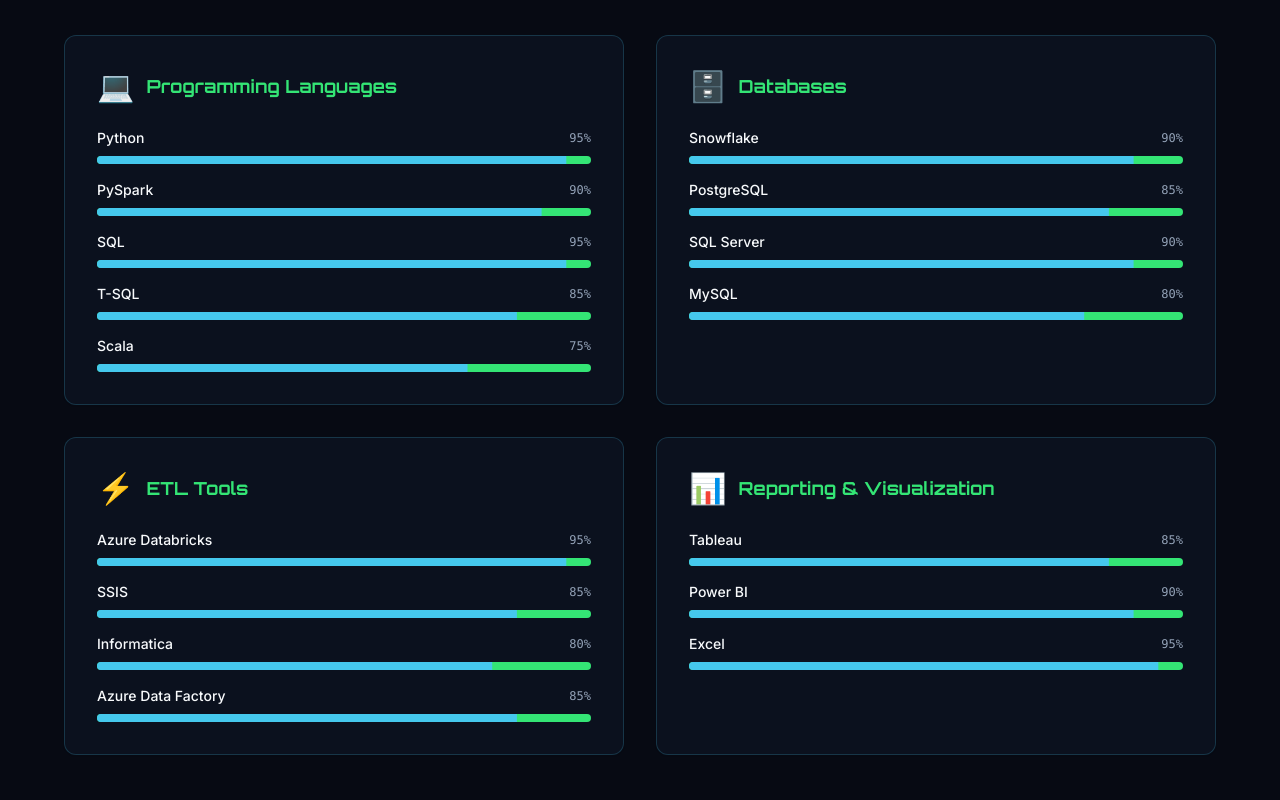
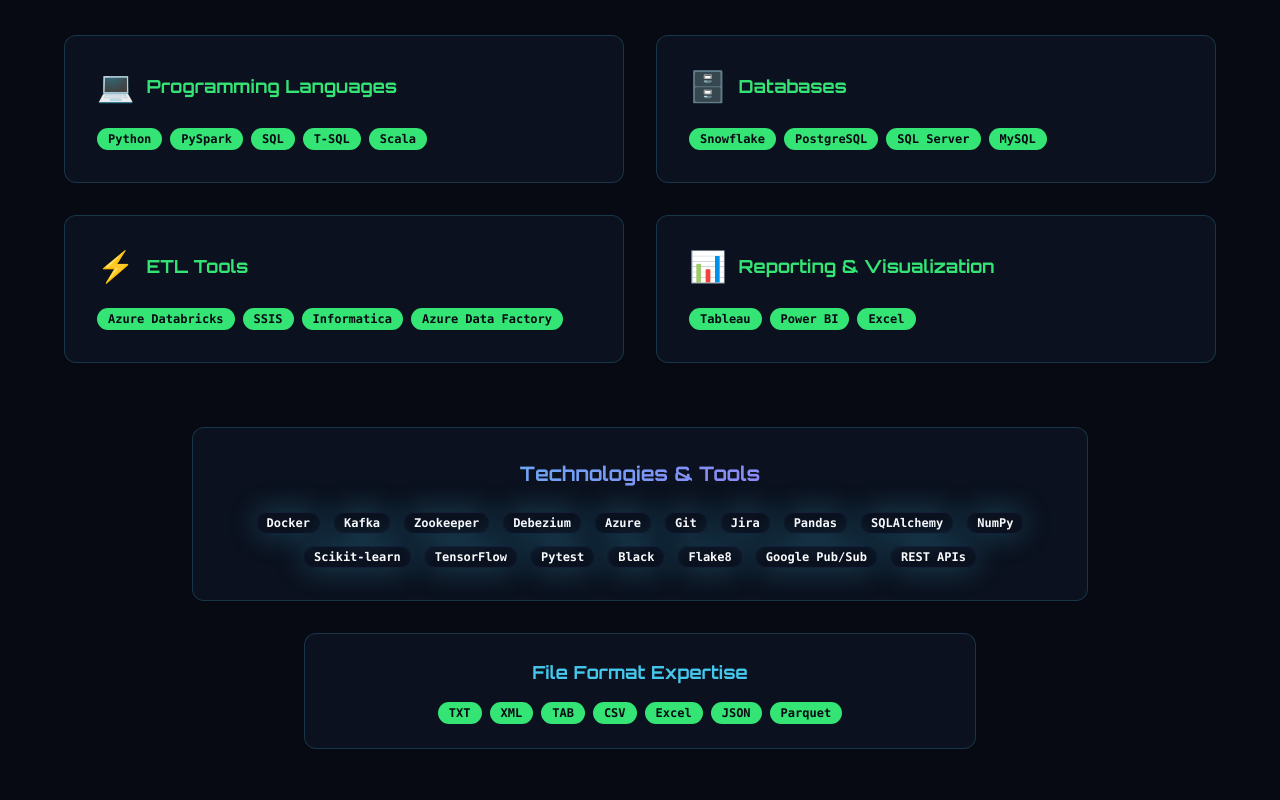
Before and after one commit to AVINESHWAR-KRISHNA/avineshwar-singh, a React (Vite) app: page / in a window 1280 px wide. Shown: the part 4060-4860 px from the top of the page. Built offline with nearby package versions, Linux system fonts and the light colour scheme.

Commit message:
Remove skill percentage and demo button
Remove the live demo button and percentage bar from the skills section as requested.

```diff
--- a/src/components/ProjectsSection.tsx
+++ b/src/components/ProjectsSection.tsx
@@ -113,11 +113,8 @@ const ProjectsSection = () => {
                 </div>
 
                 <div className="flex gap-3">
-                  <Button variant="outline" size="sm" className="flex-1 neon-glow">
+                  <Button variant="outline" size="sm" className="w-full neon-glow">
                     View Details
-                  </Button>
-                  <Button variant="secondary" size="sm" className="flex-1">
-                    Live Demo
                   </Button>
                 </div>
               </div>
--- a/src/components/SkillsSection.tsx
+++ b/src/components/SkillsSection.tsx
@@ -1,67 +1,28 @@
 import { Card } from '@/components/ui/card';
-import { Progress } from '@/components/ui/progress';
 import { Badge } from '@/components/ui/badge';
 import { useEffect, useState } from 'react';
 
 const SkillsSection = () => {
-  const [isVisible, setIsVisible] = useState(false);
-
-  useEffect(() => {
-    const observer = new IntersectionObserver(
-      ([entry]) => {
-        if (entry.isIntersecting) {
-          setIsVisible(true);
-        }
-      },
-      { threshold: 0.3 }
-    );
-
-    const element = document.getElementById('skills');
-    if (element) observer.observe(element);
-
-    return () => observer.disconnect();
-  }, []);
-
   const skillCategories = [
     {
       category: 'Programming Languages',
       icon: '💻',
-      skills: [
-        { name: 'Python', level: 95 },
-        { name: 'PySpark', level: 90 },
-        { name: 'SQL', level: 95 },
-        { name: 'T-SQL', level: 85 },
-        { name: 'Scala', level: 75 },
-      ],
+      skills: ['Python', 'PySpark', 'SQL', 'T-SQL', 'Scala'],
     },
     {
       category: 'Databases',
       icon: '🗄️',
-      skills: [
-        { name: 'Snowflake', level: 90 },
-        { name: 'PostgreSQL', level: 85 },
-        { name: 'SQL Server', level: 90 },
-        { name: 'MySQL', level: 80 },
-      ],
+      skills: ['Snowflake', 'PostgreSQL', 'SQL Server', 'MySQL'],
     },
     {
       category: 'ETL Tools',
       icon: '⚡',
-      skills: [
-        { name: 'Azure Databricks', level: 95 },
-        { name: 'SSIS', level: 85 },
-        { name: 'Informatica', level: 80 },
-        { name: 'Azure Data Factory', level: 85 },
-      ],
+      skills: ['Azure Databricks', 'SSIS', 'Informatica', 'Azure Data Factory'],
     },
     {
       category: 'Reporting & Visualization',
       icon: '📊',
-      skills: [
-        { name: 'Tableau', level: 85 },
-        { name: 'Power BI', level: 90 },
-        { name: 'Excel', level: 95 },
-      ],
+      skills: ['Tableau', 'Power BI', 'Excel'],
     },
   ];
 
@@ -94,22 +55,15 @@ const SkillsSection = () => {
                 </h3>
               </div>
 
-              <div className="space-y-4">
+              <div className="flex flex-wrap gap-2">
                 {category.skills.map((skill, skillIndex) => (
-                  <div key={skillIndex}>
-                    <div className="flex justify-between items-center mb-2">
-                      <span className="text-sm font-medium text-foreground">
-                        {skill.name}
-                      </span>
-                      <span className="text-xs text-muted-foreground font-mono">
-                        {skill.level}%
-                      </span>
-                    </div>
-                    <Progress
-                      value={isVisible ? skill.level : 0}
-                      className="h-2 transition-all duration-1000 delay-300"
-                    />
-                  </div>
+                  <Badge
+                    key={skillIndex}
+                    variant="secondary"
+                    className="font-mono text-xs"
+                  >
+                    {skill}
+                  </Badge>
                 ))}
               </div>
             </Card>
```
